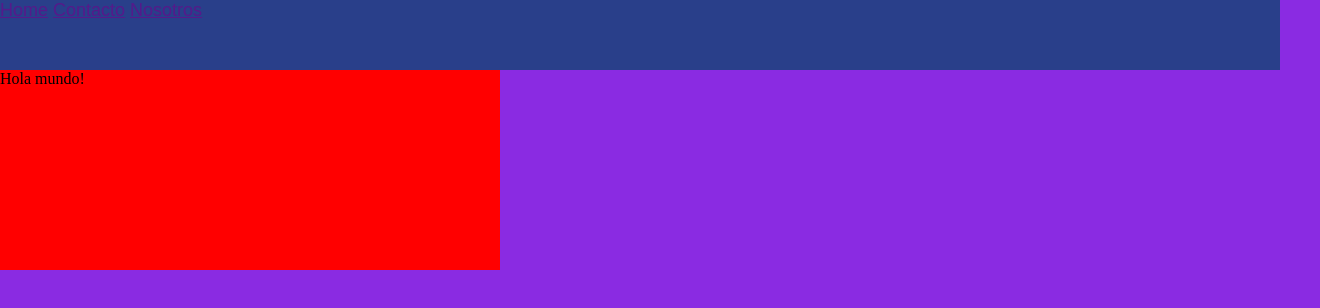
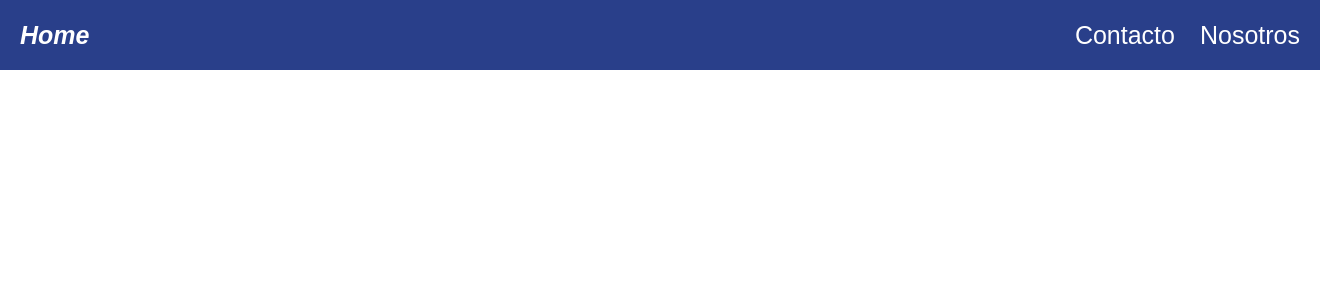
Before and after one commit to moraelhumano/Py042021, a plain HTML site: page index.html in a window 1280 px wide. Shown: the whole page, 1320 px wide, since content can reach past the window. Drawn offline with Linux system fonts and the light colour scheme.

Commit message:
se agregan selectores de clase

```diff
--- a/assets/css/main.css
+++ b/assets/css/main.css
@@ -1,6 +1,5 @@
 body{
     margin: 0;
-    background-color: blueviolet;
 }
 
 nav{
@@ -9,10 +8,30 @@ nav{
     font-family: sans-serif;
     width: 100%;
     height: 70px;
+    display: flex;
+    justify-content: space-between;
+    align-items: center;
+    padding: 0 20px 0 20px;
+
 }
 
-#example-relative{
-    width: 500px;
-    height: 200px;
-    background-color: red;
+/* nav > a{
+    color: white;
+    text-decoration: none;
+} */
+
+
+
+#titulo-home{
+    font-size: 30px;
+    font-family: cursive;
+    color: white;
 }
+
+
+.parrafos-home{
+    font-size: 25px;
+    color: white;
+    font-family: fantasy;
+    text-decoration: none;
+}
--- a/index.html
+++ b/index.html
@@ -9,14 +9,17 @@
 </head>
 <body>
     <nav>
-        <a href="">Home</a>
-        <a href="">Contacto</a>
-        <a href="">Nosotros</a>
+        <a target="_blank" class="parrafos-home" href="https://gray-minnow-0pni27w4.ws-us08.gitpod.io/#/workspace/Py042021">
+            <i>
+                <b>Home</b>
+            </i>
+        </a>
+        <div>
+            <a class="parrafos-home" href="">Contacto</a>
+            <a style="margin-left: 20px;" class="parrafos-home" href="">Nosotros</a>
+        </div>
+
     </nav>
 
-    <!--Este es un ejemplo de medidas relativas y absolutas-->
-    <div id="example-relative">
-        <div>Hola mundo!</div>
-    </div>
 </body>
 </html>
```
